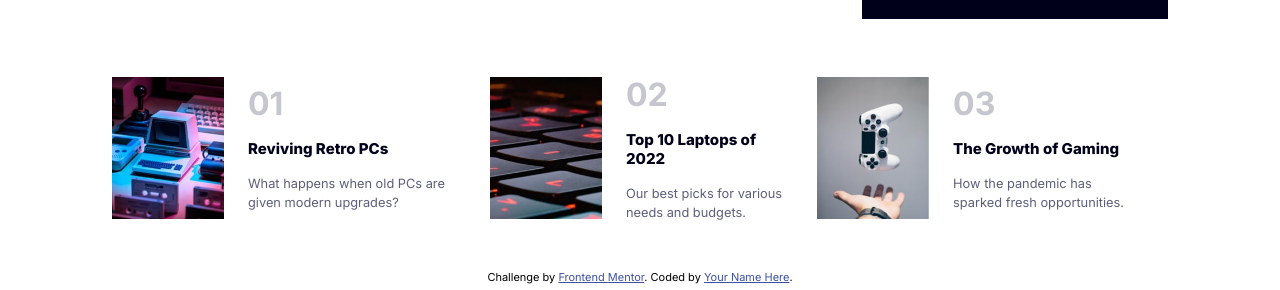
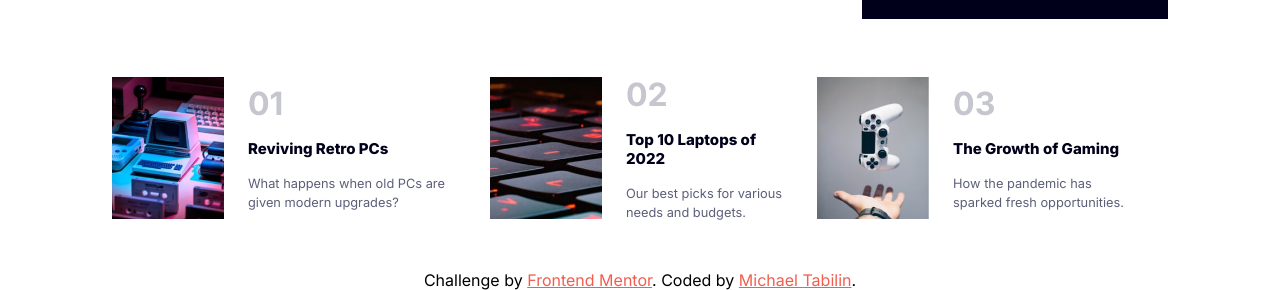
Before and after one commit to sktt1faker02/News-Homepage, a plain HTML site: page index.html in a window 1280 px wide. Shown: the part 631-921 px from the top of the page. Drawn offline with Linux system fonts and the light colour scheme.

Commit message:
Fix Footer

```diff
--- a/index.html
+++ b/index.html
@@ -24,11 +24,11 @@
     <!-- Feel free to remove these styles or customise in your own stylesheet 👍 -->
     <style>
       .attribution {
-        font-size: 11px;
+        font-size: 1rem;
         text-align: center;
       }
       .attribution a {
-        color: hsl(228, 45%, 44%);
+        color: hsl(5, 85%, 63%);
       }
     </style>
   </head>
@@ -133,7 +133,7 @@
       Challenge by
       <a href="https://www.frontendmentor.io?ref=challenge" target="_blank"
         >Frontend Mentor</a
-      >. Coded by <a href="#">Your Name Here</a>.
+      >. Coded by <a href="#">Michael Tabilin</a>.
     </div>
   </body>
 </html>
```
